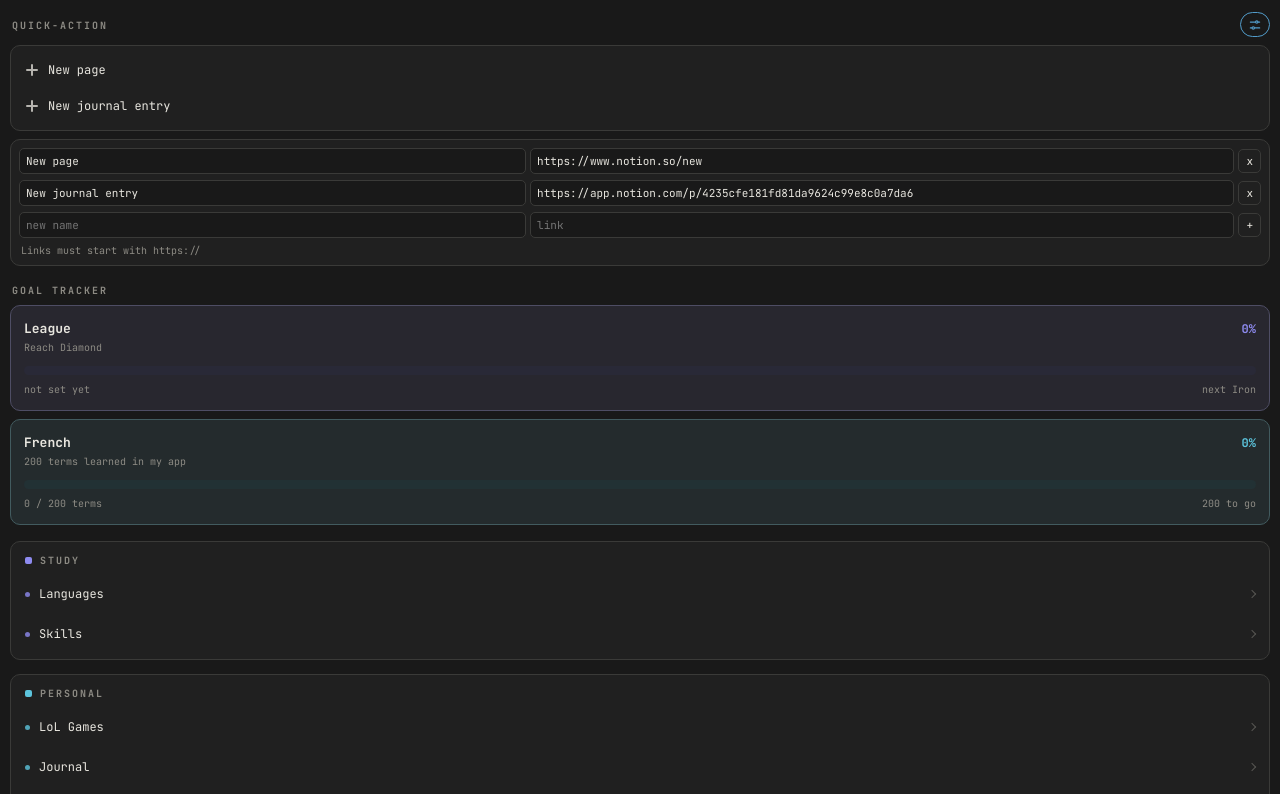
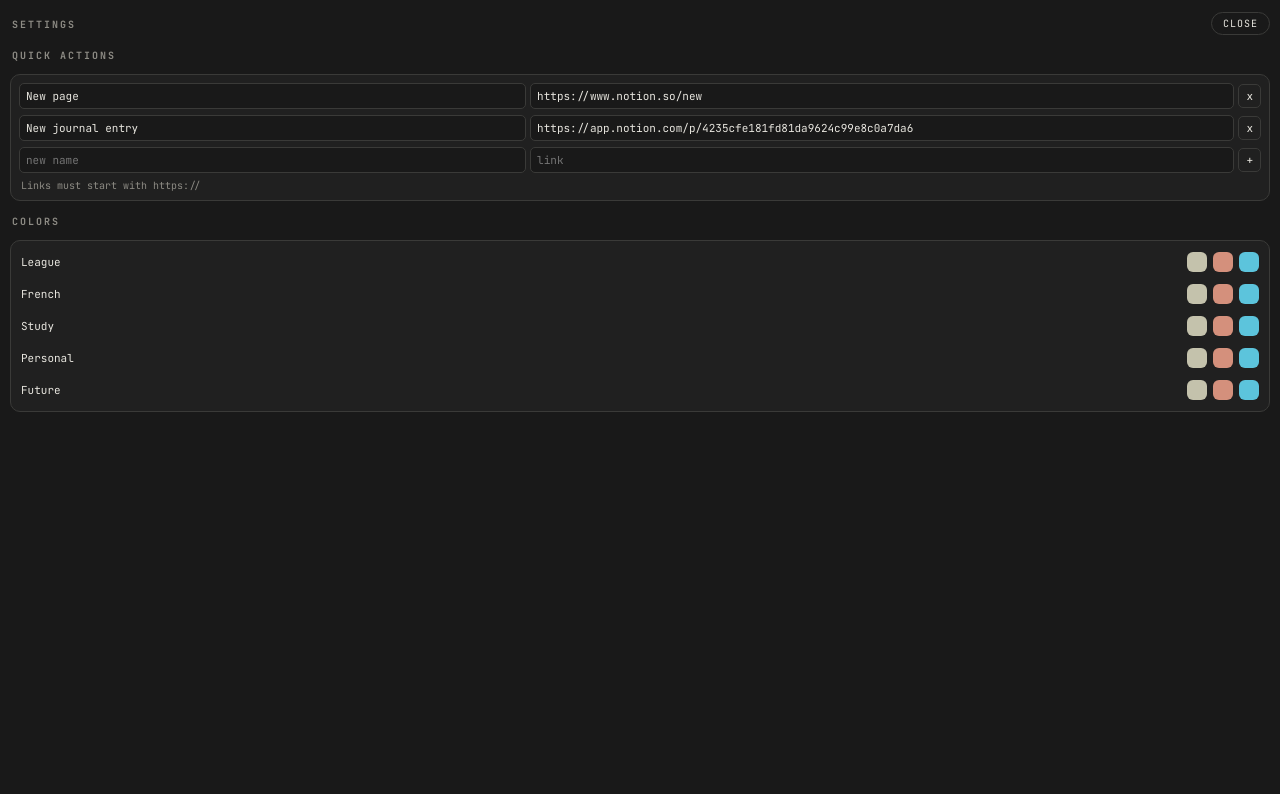
Before and after one commit to zairecarald/Notion-Widgets, a plain HTML site: page sidebar.html in a window 1280 px wide. Both pictures are taken after a click on the button "edit quick actions". Shown: the top 794 px of the page. Drawn offline with Linux system fonts and the light colour scheme.

Commit message:
Add files via upload

```diff
--- a/sidebar.html
+++ b/sidebar.html
@@ -19,8 +19,16 @@
   .gear{background:transparent;border:1px solid var(--line);border-radius:14px;width:30px;height:25px;display:grid;place-content:center;cursor:pointer;color:var(--muted)}
   .gear:hover{border-color:var(--muted);color:var(--text)}
   .gear.on{color:var(--accent);border-color:var(--accent)}
-  .qedit{display:none;border:1px solid var(--line);border-radius:10px;background:var(--panel);padding:8px;gap:6px;flex-direction:column}
-  .qedit.open{display:flex}
+  #ov{display:none;position:fixed;inset:0;background:var(--bg);z-index:20;overflow:auto;padding:12px 10px 18px;flex-direction:column;gap:12px}
+  #ov.open{display:flex}
+  .ovh{display:flex;justify-content:space-between;align-items:center}
+  .pill{background:transparent;color:var(--text);border:1px solid var(--line);border-radius:14px;font:inherit;font-size:10px;letter-spacing:1px;padding:4px 11px;cursor:pointer}
+  .pill:hover{border-color:var(--muted)}
+  .qedit{border:1px solid var(--line);border-radius:10px;background:var(--panel);padding:8px;gap:6px;display:flex;flex-direction:column}
+  .cr{display:flex;justify-content:space-between;align-items:center;gap:6px;font-size:11px;padding:3px 2px}
+  .cr .sws{display:flex;gap:6px}
+  .sw{width:20px;height:20px;border-radius:6px;border:2px solid transparent;cursor:pointer;padding:0}
+  .sw.on{border-color:var(--text)}
   .qe{display:flex;gap:4px;align-items:center}
   .qe input{min-width:0;background:var(--bg);color:var(--text);border:1px solid var(--line);border-radius:5px;font:inherit;font-size:11px;padding:5px 6px;outline:none}
   .qe input:focus{border-color:var(--accent)}
@@ -79,9 +87,14 @@
 </head>
 <body>
 <main>
-  <section class="sec"><div class="sech"><h2>QUICK-ACTION</h2><button class="gear" id="gear" title="edit quick actions"><svg width="14" height="14" viewBox="0 0 24 24" fill="none" stroke="currentColor" stroke-width="2" stroke-linecap="round"><path d="M4 7h9M17 7h3M4 17h3M11 17h9"/><circle cx="15" cy="7" r="2"/><circle cx="9" cy="17" r="2"/></svg></button></div><div class="quick" id="quick"></div><div class="qedit" id="qedit"></div></section>
+  <section class="sec"><div class="sech"><h2>QUICK-ACTION</h2><button class="gear" id="gear" title="edit quick actions"><svg width="14" height="14" viewBox="0 0 24 24" fill="none" stroke="currentColor" stroke-width="2" stroke-linecap="round"><path d="M4 7h9M17 7h3M4 17h3M11 17h9"/><circle cx="15" cy="7" r="2"/><circle cx="9" cy="17" r="2"/></svg></button></div><div class="quick" id="quick"></div></section>
   <section class="sec"><h2>GOAL TRACKER</h2><div id="goals" class="sec"></div></section>
   <section id="groups"></section>
+  <div id="ov">
+    <div class="ovh"><h2>SETTINGS</h2><button class="pill" id="close">CLOSE</button></div>
+    <h2>QUICK ACTIONS</h2><div class="qedit" id="qedit"></div>
+    <h2>COLORS</h2><div class="qedit" id="cedit"></div>
+  </div>
   <div id="warn">this browser doesn't allow saving data here: goal progress will be lost on reload</div>
 </main>
 
@@ -93,7 +106,7 @@
    Edit the cards by clicking them. Later they can be fed by your apps.
    ==================================================================== */
 const GOALS = [
-  { id: "league", name: "League", goal: "Reach Diamond", type: "steps", color: "violet",
+  { id: "league", name: "League", goal: "Reach Diamond", type: "steps", color: "rose",
     steps: ["Iron", "Bronze", "Silver", "Gold", "Platinum", "Emerald", "Diamond"] },
   { id: "french", name: "French", goal: "200 terms learned in my app", type: "count", color: "cyan",
     target: 200, unit: "terms" }
@@ -115,16 +128,16 @@ const QUICK_DEFAULT = [
    url = the Notion page (open it in Notion, "Share" > "Copy link").
    ==================================================================== */
 const GROUPS = [
-  { name: "Study", color: "violet", items: [
+  { name: "Study", color: "cyan", items: [
     { name: "Languages", url: "https://app.notion.com/p/4235cfe181fd81938ff1f8f15ed827ad" },
     { name: "Skills",    url: "https://app.notion.com/p/4235cfe181fd810da987f2fa45f41460" }
   ]},
-  { name: "Personal", color: "cyan", items: [
+  { name: "Personal", color: "rose", items: [
     { name: "LoL Games", url: "https://app.notion.com/p/41f5cfe181fd814c8b27e2625a5c1bb2" },
     { name: "Journal",   url: "https://app.notion.com/p/4235cfe181fd81da9624c99e8c0a7da6" },
     { name: "Wishlist",  url: "https://app.notion.com/p/4235cfe181fd818597f9d7cad0cce194" }
   ]},
-  { name: "Future", color: "amber", items: [
+  { name: "Future", color: "cyan", items: [
     { name: "Plans", url: "https://app.notion.com/p/4235cfe181fd814ab7d5cfba073f9e6c" },
     { name: "Ideas", url: "https://app.notion.com/p/4235cfe181fd817d89a7c03c6c40dfcd" }
   ]}
@@ -173,7 +186,7 @@ function renderGoals(){
   GOALS.forEach(g => {
     const m = measure(g), pct = Math.round(m.p * 100);
     const card = el("div", { class: "goal" + (openId === g.id ? " open" : "") });
-    card.style.setProperty("--c", col(g.color));
+    card.style.setProperty("--c", pick("goal:" + g.id, g.color));
     card.onclick = () => { openId = openId === g.id ? null : g.id; renderGoals(); };
 
     card.appendChild(el("div", { class: "g-head" }, el("b", { text: g.name }), el("span", { text: pct + "%" })));
@@ -230,12 +243,12 @@ function renderQuick(){
 function renderGroups(){
   const box = $("groups"); box.textContent = "";
   GROUPS.forEach(gr => {
-    const h = el("h3", { text: gr.name.toUpperCase() }); h.style.setProperty("--c", col(gr.color));
+    const h = el("h3", { text: gr.name.toUpperCase() }); h.style.setProperty("--c", pick("grp:" + gr.name, gr.color));
     const items = el("div", { class: "gitems" });
     if (!gr.items.length) items.appendChild(el("div", { class: "none", text: "no pages yet" }));
     gr.items.forEach(it => {
       const a = el("a", { class: "item", href: it.url, target: "_blank", rel: "noopener noreferrer" }, el("i"), el("span", { text: it.name }));
-      a.style.setProperty("--c", col(gr.color));
+      a.style.setProperty("--c", pick("grp:" + gr.name, gr.color));
       items.appendChild(a);
     });
     box.appendChild(el("div", { class: "group" }, h, items));
@@ -261,7 +274,26 @@ function renderQEdit(){
   } })));
   box.appendChild(el("div", { class: "qhint", text: "Links must start with https://" }));
 }
-$("gear").onclick = () => { const o = !$("qedit").classList.contains("open"); $("qedit").classList.toggle("open", o); $("gear").classList.toggle("on", o); if (o) renderQEdit(); };
+/* colours: one per goal card and per page group (default, rose or cyan) */
+const PAL = { default: "#c4c2ac", rose: "#d4907c", cyan: "#5cc4dc" };
+let ccol = {};
+try { ccol = JSON.parse(localStorage.getItem("home-colors")) || {}; } catch(e){}
+function renderCEdit(){
+  const box = $("cedit"); box.textContent = "";
+  const rows = [...GOALS.map(g => ["goal:" + g.id, g.name]), ...GROUPS.map(g => ["grp:" + g.name, g.name])];
+  rows.forEach(([key, label]) => {
+    const sws = el("div", { class: "sws" });
+    Object.keys(PAL).forEach(k => {
+      const b = el("button", { type: "button", class: "sw" + ((ccol[key] || "") === k ? " on" : ""), title: k,
+        onclick: () => { ccol[key] = k; try { localStorage.setItem("home-colors", JSON.stringify(ccol)); } catch(e){} renderGoals(); renderGroups(); renderCEdit(); } });
+      b.style.background = PAL[k]; sws.appendChild(b);
+    });
+    box.appendChild(el("div", { class: "cr" }, el("span", { text: label }), sws));
+  });
+}
+const pick = (key, def) => PAL[ccol[key]] || col(def);
+$("gear").onclick = () => { $("ov").classList.add("open"); renderQEdit(); renderCEdit(); };
+$("close").onclick = () => $("ov").classList.remove("open");
 renderQuick(); renderGoals(); renderGroups();
 window.addEventListener("storage", e => {
   if (e.key === STORE){ try { state = JSON.parse(e.newValue) || {}; } catch(x){ state = {}; } renderGoals(); }
```
Also changed, not shown: index.html (+31 -1 lines), pomodoro.html (+8 -6 lines).
